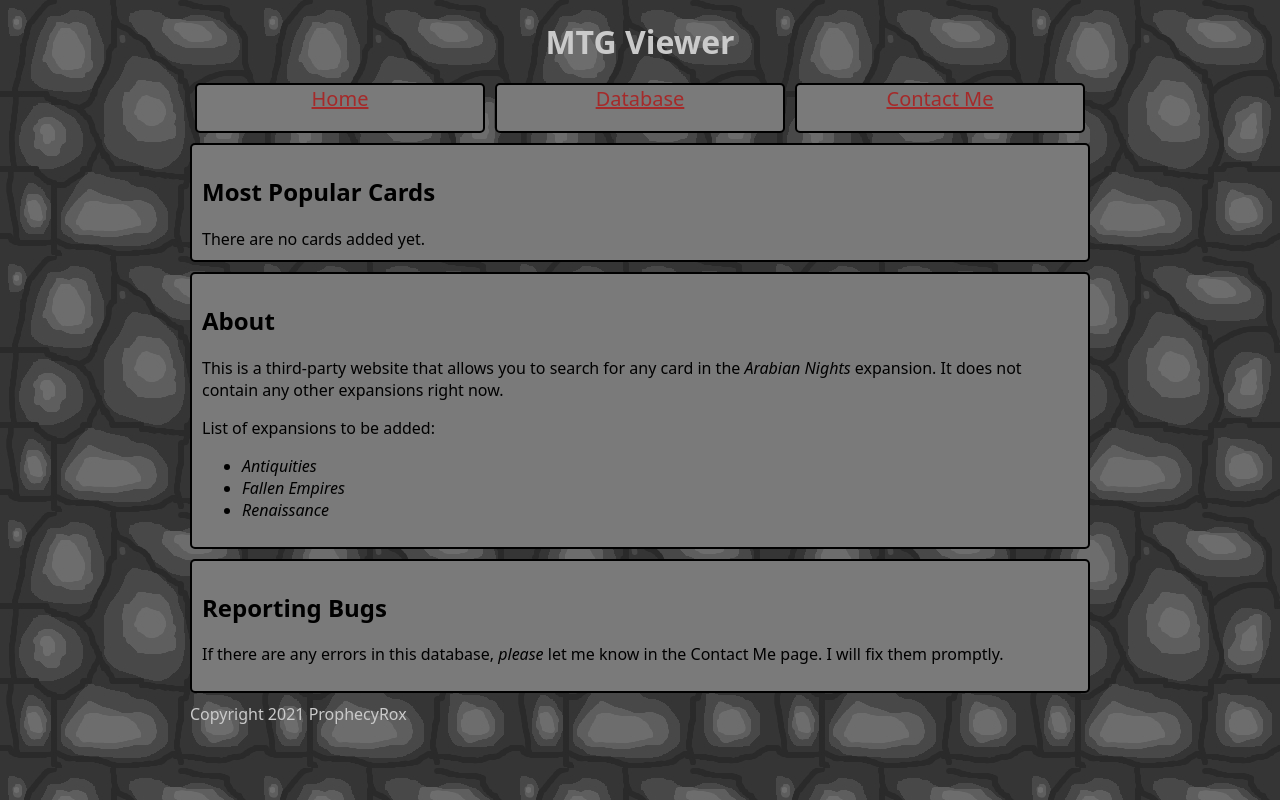
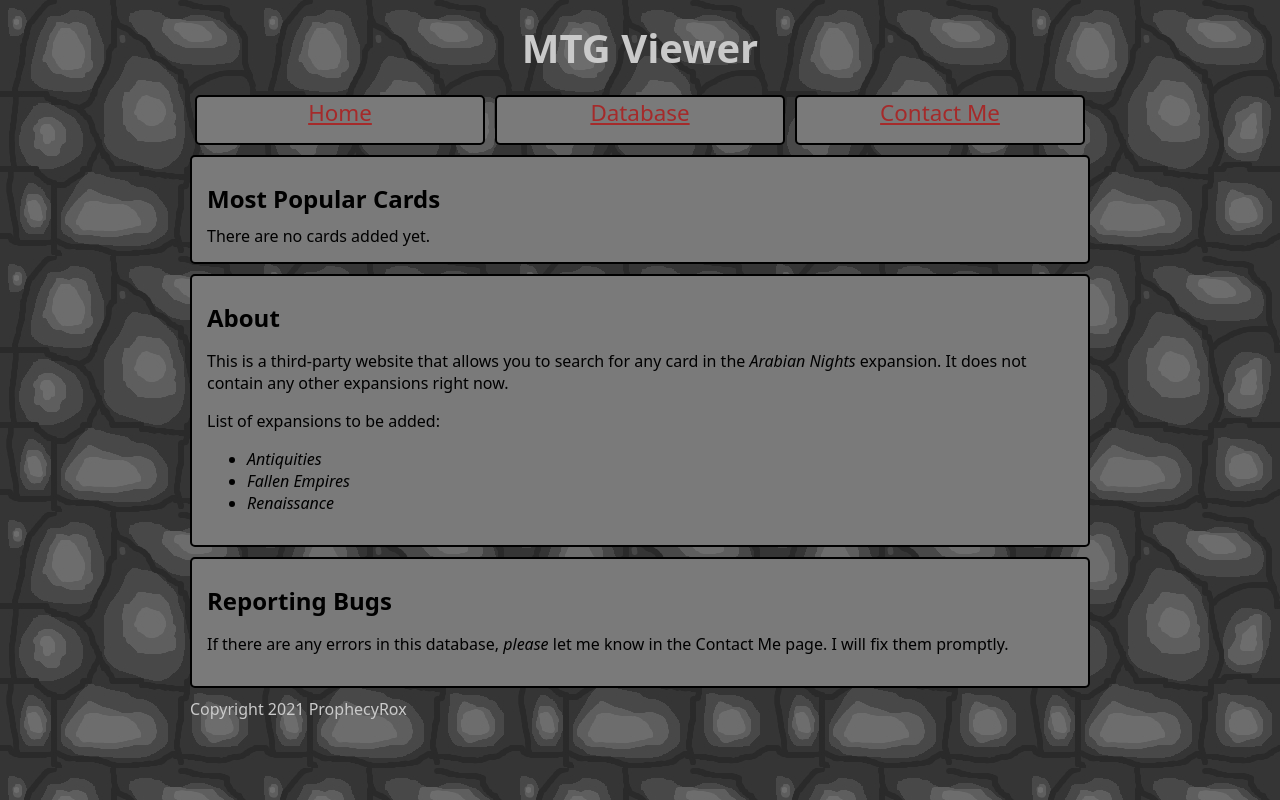
Before and after one commit to ProphecyRox/mtgcardviewer, a Django app: page /viewer/ in a window 1280 px wide. Run offline with Django 4.2, Linux system fonts and the light colour scheme; data that the repository does not hold is empty.

Commit message:
properly format font

```diff
--- a/viewer/static/viewer/style.css
+++ b/viewer/static/viewer/style.css
@@ -1,3 +1,7 @@
+html {
+    font-size: 16px;
+}
+
 body {
     /* Remove default body margin
         and center the body horizontally */
@@ -24,7 +28,7 @@ a:hover {
 header {
     /* Add manual spacing
         TODO: not sure if this is properly done */
-    padding: 20px 0px;
+    margin: 20px 0px;
 }
 
 h1 {
@@ -32,18 +36,21 @@ h1 {
     text-align: center;
     /* Remove default h1 margin */
     margin: 0px;
+    font-size: 2.5em;
 }
 
+/* Navigational menu */
 nav {
+    /* Button height */
     height: 50px;
     /* Equally stretches each button */
     display: flex;
 
-    /* Space from main */
+    /* Space from main section */
     margin-bottom: 10px;
 }
 
-/* Both nav menu buttons and main sections */
+/* Section/button boxes */
 section {
     background-color: rgb(122, 122, 122);
     border: solid black 2px;
@@ -52,21 +59,21 @@ section {
 
 /* Navigational menu buttons */
 nav > section {
-    font-size: 20px;
+    /* anchor inherits font attributes */
+    font-size: 1.4em;
     text-align: center;
-    /* Make each button the same width */
+    /* Make buttons equal width */
     flex: 1;
     margin: 0px 5px;
 }
 
-.nav_menu_text {
-    display: inline-block;
-    margin: auto 0;
+main > section {
+    padding: 15px;
+    margin-bottom: 10px;
 }
 
-main > section {
-    padding: 10px;
-    margin-bottom: 10px;
+main > section > h2 {
+    margin: 10px 0;
 }
 
 footer {
```
